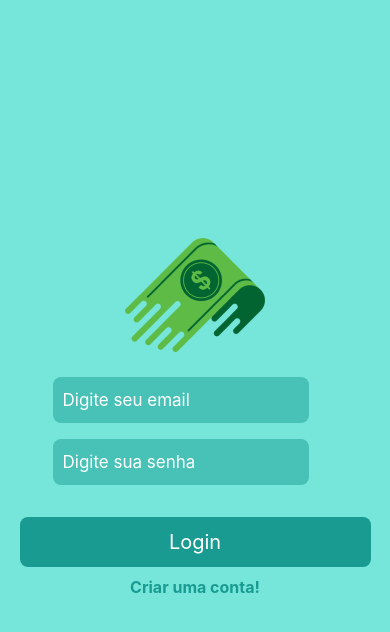
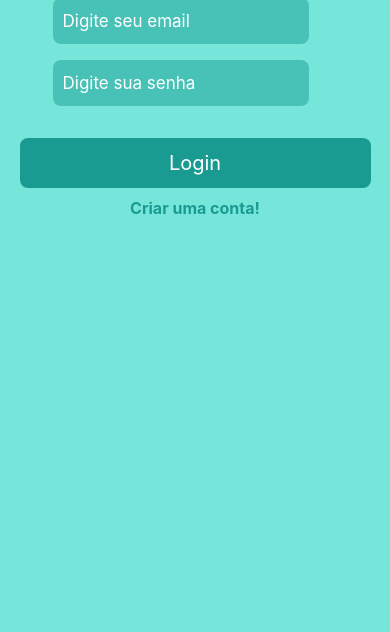
Before and after one commit to valmirfd/mymoney, a React Native app: screen /SignIn in a window 390 px wide. Shown: the top 632 px of the page. Built offline with nearby package versions, Linux system fonts and the light colour scheme.

Commit message:
Adicionando ScrowView no login

```diff
--- a/src/pages/SignIn/index.js
+++ b/src/pages/SignIn/index.js
@@ -2,7 +2,7 @@ import React from "react";
 import { View, Text } from "react-native";
 
 import {
-    Background,
+    Scrollar,
     Container,
     Logo,
     AreaInput,
@@ -15,10 +15,10 @@ import {
 
 export default function SignIn() {
     return (
-        <Background>
+        <Scrollar showsVerticalScrollIndicator={false}>
             <Container>
                 <Logo
-                    source={require("../../assets/Logo.png")}
+                    source={require("../../assets/logo.jpg")}
                     alt="Logo do app"
                 />
                 <AreaInput>
@@ -43,6 +43,6 @@ export default function SignIn() {
 
 
             </Container>
-        </Background>
+        </Scrollar>
     );
 }
--- a/src/pages/SignIn/styles.js
+++ b/src/pages/SignIn/styles.js
@@ -1,6 +1,6 @@
 import styled from "styled-components/native";
 
-export const Background = styled.View`
+export const Scrollar = styled.ScrollView`
     flex: 1;
     background-color: #76E6DA;
 `;
@@ -13,6 +13,8 @@ export const Container = styled.View`
 
 export const Logo = styled.Image`
     margin-bottom: 25px;
+    width: 200px;
+    height: 200px;
 `;
 
 export const AreaInput = styled.View`
--- a/src/pages/SignUp/index.js
+++ b/src/pages/SignUp/index.js
@@ -2,7 +2,7 @@ import React from "react";
 import { View, Text } from "react-native";
 
 import {
-    Background,
+    Scrollar,
     Container,
     Logo,
     AreaInput,
@@ -15,9 +15,12 @@ import {
 
 export default function SignUp() {
     return (
-        <Background>
+        <Scrollar showsVerticalScrollIndicator={false}>
             <Container>
-
+                <Logo
+                    source={require("../../assets/logo.jpg")}
+                    alt="Logo do app"
+                />
                 <AreaInput>
                     <Input
                         placeholder="Digite seu nome"
@@ -47,11 +50,11 @@ export default function SignUp() {
                 </SubmitButton>
 
                 <Link>
-                    <LinkText>Já tenho uma conta!</LinkText>
+                    <LinkText>Já tenho conta!</LinkText>
                 </Link>
 
 
             </Container>
-        </Background>
+        </Scrollar>
     );
 }
```
Also changed, not shown: src/assets/logo.jpg (added), src/assets/logo2.jpeg (deleted).
